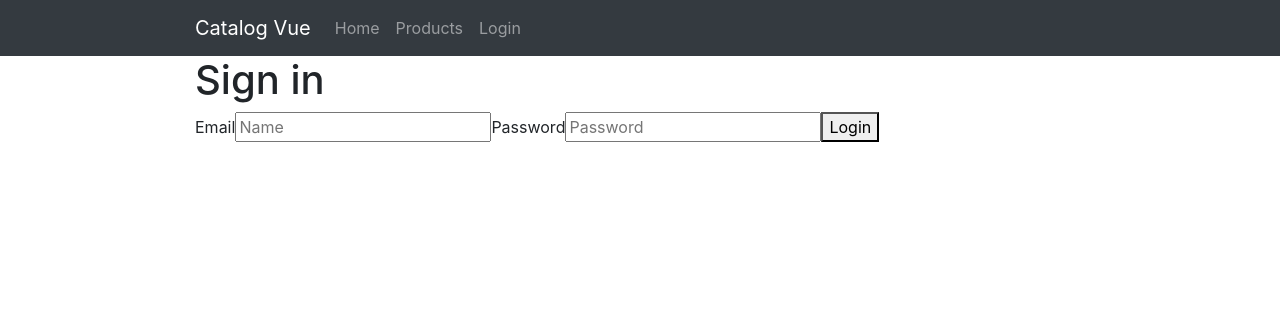
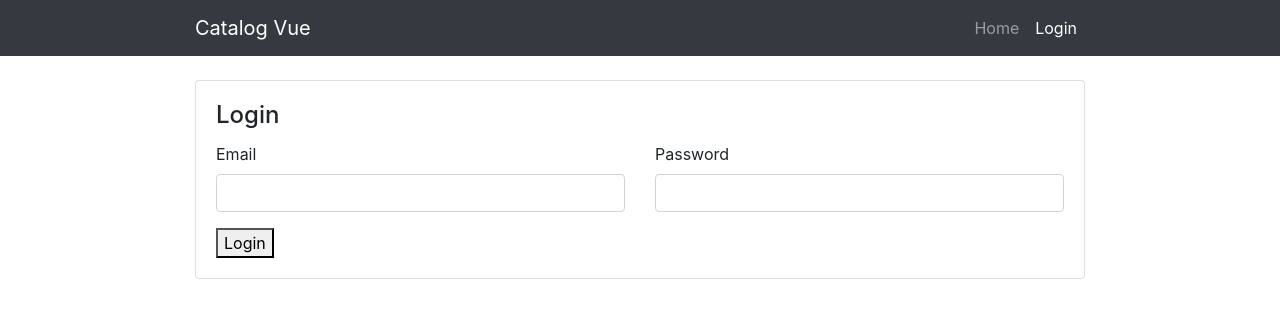
Before and after one commit to omzy83/catalog-vue, a Vue app: page /login in a window 1280 px wide. Shown: the top 318 px of the page. Built offline with nearby package versions, Linux system fonts and the light colour scheme.

Commit message:
misc updates and fixes

```diff
--- a/src/App.vue
+++ b/src/App.vue
@@ -3,11 +3,11 @@
     <b-navbar toggleable="md" type="dark" variant="dark">
       <div class="container">
         <b-navbar-toggle target="nav_collapse"></b-navbar-toggle>
-        <b-navbar-brand to="/">Catalog Vue</b-navbar-brand>
-        <b-collapse is-nav id="nav_collapse">
+        <b-navbar-brand to="/" exact>Catalog Vue</b-navbar-brand>
+        <b-collapse is-nav id="nav_collapse" class="justify-content-end">
           <b-navbar-nav>
-            <b-nav-item to="/">Home</b-nav-item>
-            <b-nav-item to="/products">Products</b-nav-item>
+            <b-nav-item to="/" exact>Home</b-nav-item>
+            <b-nav-item to="/products" v-if="isLoggedIn">Products</b-nav-item>
             <b-nav-item to="/login" v-if="!isLoggedIn">Login</b-nav-item>
             <b-nav-item href="#" @click.prevent="logout" v-else>Logout</b-nav-item>
           </b-navbar-nav>
@@ -17,6 +17,13 @@
     <router-view />
   </div>
 </template>
+
+<style>
+  .navbar .navbar-nav .nav-link:focus,
+  .navbar .navbar-nav .nav-link.router-link-active {
+    color: #fff;
+  }
+</style>
 
 <script>
 export default {
--- a/src/components/Login.vue
+++ b/src/components/Login.vue
@@ -1,13 +1,32 @@
 <template>
-  <div class="container">
-    <form class="login" @submit.prevent="login">
-      <h1>Sign in</h1>
-      <label>Email</label>
-      <input required v-model="email" type="text" placeholder="Name">
-      <label>Password</label>
-      <input required v-model="password" type="password" placeholder="Password">
-      <button type="submit">Login</button>
-    </form>
+  <div class="container mt-4">
+    <b-row class="mb-4">
+      <b-col>
+        <b-card title="Login">
+          <form class="login" @submit.prevent="login">
+            <b-row>
+              <b-col>
+                <b-form-group label="Email" label-for="login-email">
+                  <b-form-input id="login-email" v-model="model.email" type="text"></b-form-input>
+                </b-form-group>
+              </b-col>
+
+              <b-col>
+                <b-form-group label="Password" label-for="login-password">
+                  <b-form-input id="login-password" v-model="model.password" type="password"></b-form-input>
+                </b-form-group>
+              </b-col>
+            </b-row>
+
+            <b-row>
+              <b-col>
+                <button type="submit">Login</button>
+              </b-col>
+            </b-row>
+          </form>
+        </b-card>
+      </b-col>
+    </b-row>
   </div>
 </template>
 
@@ -15,17 +34,18 @@
   export default {
     data() {
       return {
-        email : "",
-        password : ""
+        model: {}
       }
     },
     methods: {
       login: function () {
-        let email = this.email
-        let password = this.password
-        this.$store.dispatch('login', { email, password })
-       .then(() => this.$router.push('/'))
-       .catch(err => console.log(err))
+        this.$store.dispatch('login', this.model)
+        .then(() => {
+          this.$router.push('/')
+        })
+        .catch(error => {
+          console.log(error)
+        })
       }
     }
   }
--- a/src/components/Products.vue
+++ b/src/components/Products.vue
@@ -12,7 +12,7 @@
         <b-card :title="(model.id ? 'Edit Product #' + model.id : 'Add Product')">
           <div class="alert alert-danger" v-if="validationErrors">
             <ul class="pl-3 mb-0">
-              <li v-for="(value, key, index) in validationErrors">{{value}}</li>
+              <li v-for="(value, key, index) in validationErrors">{{ value }}</li>
             </ul>
           </div>
           <form @submit.prevent="saveProduct">
--- a/src/router.js
+++ b/src/router.js
@@ -1,29 +1,56 @@
 import Vue from 'vue'
 import Router from 'vue-router'
+import store from './store.js'
 import Home from './views/Home.vue'
 import Login from './components/Login.vue'
 import Products from './components/Products.vue'
 
 Vue.use(Router)
 
-export default new Router({
+const router = new Router({
   mode: 'history',
   base: process.env.BASE_URL,
   routes: [
     {
       path: '/',
       name: 'home',
-      component: Home
+      component: Home,
+      meta: {
+        title: 'Home'
+      }
     },
     {
       path: '/login',
       name: 'login',
-      component: Login
+      component: Login,
+      meta: {
+        title: 'Login'
+      }
     },
     {
       path: '/products',
       name: 'products',
-      component: Products
+      component: Products,
+      meta: {
+        title: 'Products',
+        requiresAuth: true
+      }
     }
   ]
 })
+
+router.beforeEach((to, from, next) => {
+  document.title = to.meta.title
+
+  if (to.matched.some(record => record.meta.requiresAuth)) {
+    if (store.getters.isLoggedIn) {
+      next()
+      return
+    }
+    next('/login')
+  } else {
+    next()
+  }
+})
+
+export default router
```
